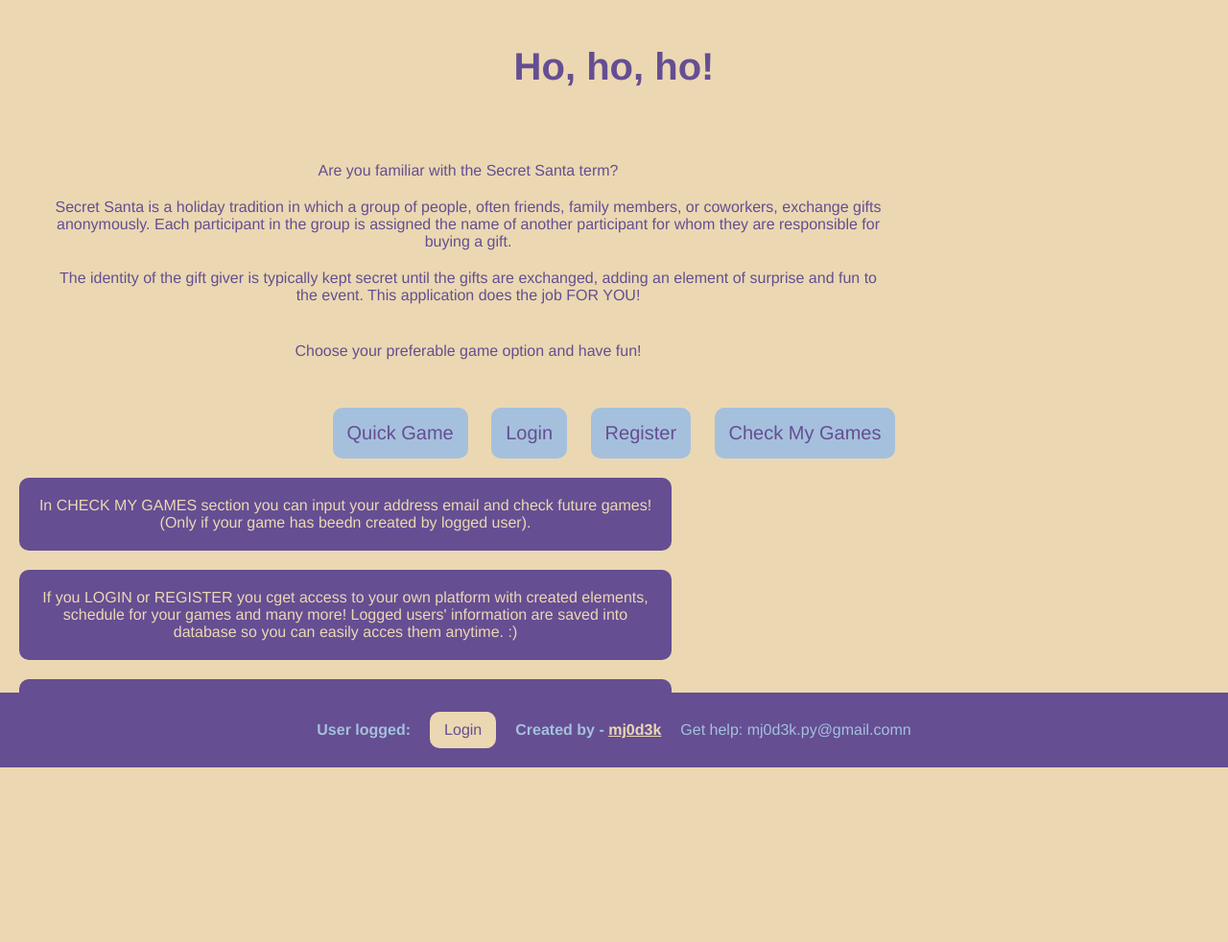
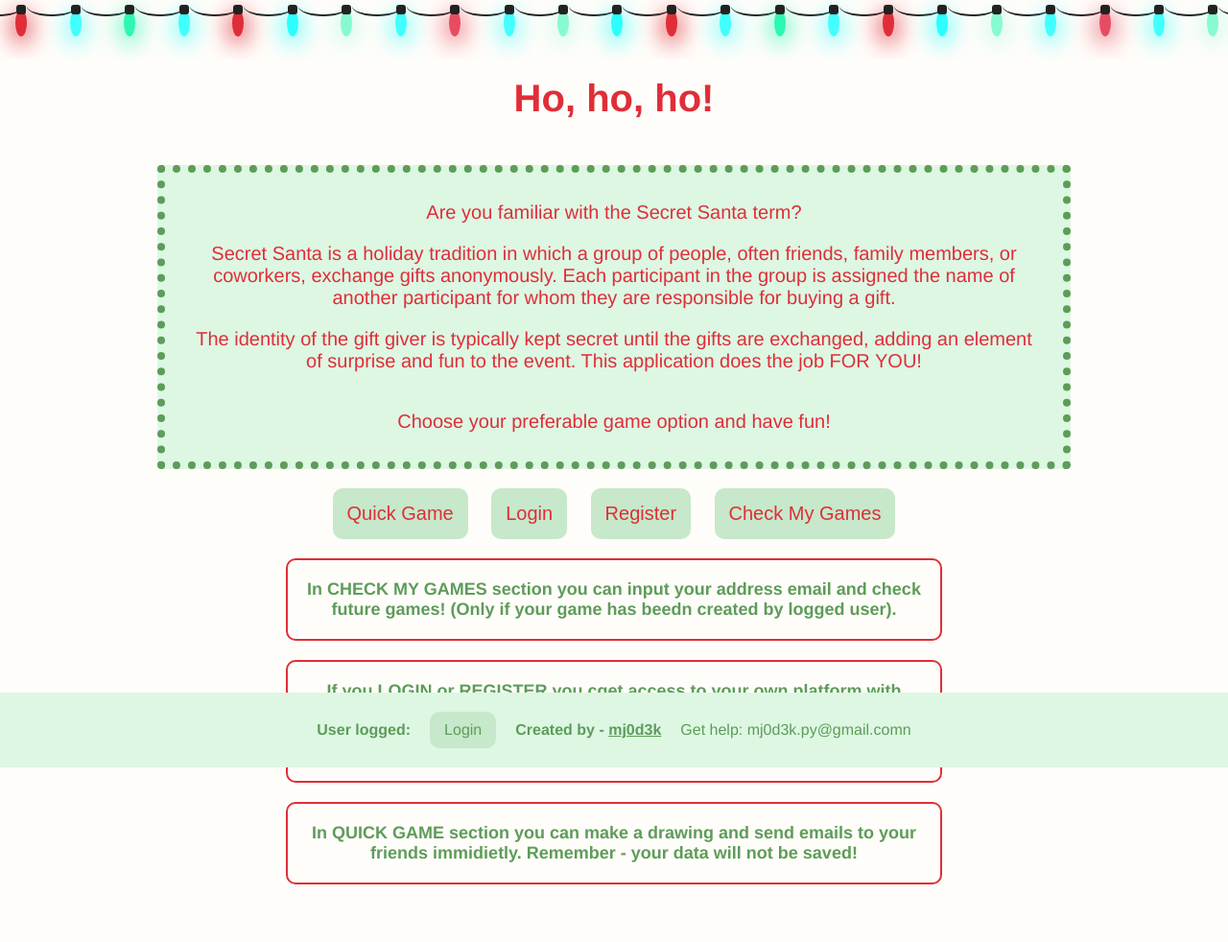
Before and after one commit to mj0d3k/secret_santa_django, a Django app: page / in a window 1280 px wide. Shown: the whole page at 96% size. Before the commit the page ends 800 px from the top, so only its background shows below. Run offline with Django 4.2, Linux system fonts and the light colour scheme.

Commit message:
more tests, xmas lights, new color pallet

```diff
--- a/project_cl/secret_santa/templates/base.html
+++ b/project_cl/secret_santa/templates/base.html
@@ -4,7 +4,7 @@
     <title>Secret Santa</title>
     <style>
         body {
-            background-color: #EBD8B2;
+            background-color: #FFFDFA;
             font-family: 'Helvetica', sans-serif;
             text-align: center;
             margin: 0;
@@ -13,8 +13,8 @@
         }
 
         footer {
-            background-color: #654E92;
-            color: #A5C0DD;
+            background-color: #DDF7E3;
+            color: #5D9C59;
             padding: 20px 0;
             position: fixed;
             bottom: 0;
@@ -28,8 +28,8 @@
         }
 
         a.button {
-            color: #654E92;
-            background-color: #EBD8B2;
+            color: #5D9C59;
+            background-color: #C7E8CA;
             text-decoration: none;
             margin: 0 10px;
             padding: 10px 15px;
@@ -41,6 +41,8 @@
 
         a.button:hover {
             text-decoration: none;
+            color: #FFFDFA;
+            background-color: #DF2E38;
         }
 
         .footer-container {
@@ -50,7 +52,7 @@
         }
 
         a.author-link {
-            color: #EBD8B2;
+            color: #5D9C59;
             font-weight: bold;
         }
 
@@ -59,12 +61,177 @@
         }
 
         .blank-el-for-footer {
-            margin-bottom: 100px;
+            margin-bottom: 60px;
         }
+
+        /* credits: https://codepen.io/tobyj/pen/QjvEex */
+        .lightrope {
+        text-align: center;
+        white-space: nowrap;
+        overflow: hidden;
+        position: absolute;
+        z-index: 1;
+        margin: -70px 0 0 0;
+        padding: 0;
+        pointer-events: none;
+        width: 100%;
+        }
+
+        .lightrope li {
+        position: relative;
+        animation-fill-mode: both;
+        animation-iteration-count: infinite;
+        list-style: none;
+        margin: 0;
+        padding: 0;
+        display: block;
+        width: 12px;
+        height: 28px;
+        border-radius: 50%;
+        margin: 20px;
+        display: inline-block;
+        background: rgba(0, 247, 165, 1);
+        box-shadow: 0px 4.66667px 24px 3px rgba(0, 247, 165, 1);
+        animation-name: flash-1;
+        animation-duration: 2s;
+        }
+
+        .lightrope li:nth-child(2n + 1) {
+        background: rgba(0, 255, 255, 1);
+        box-shadow: 0px 4.66667px 24px 3px rgba(0, 255, 255, 0.5);
+        animation-name: flash-2;
+        animation-duration: 0.4s;
+        }
+
+        .lightrope li:nth-child(4n + 2) {
+        background: rgb(223, 46, 56);
+        box-shadow: 0px 4.66667px 24px 3px rgb(223, 46, 56);
+        animation-name: flash-3;
+        animation-duration: 1.1s;
+        }
+
+        .lightrope li:nth-child(odd) {
+        animation-duration: 1.8s;
+        }
+
+        .lightrope li:nth-child(3n + 1) {
+        animation-duration: 1.4s;
+        }
+
+        .lightrope li:before {
+        content: "";
+        position: absolute;
+        background: #222;
+        width: 10px;
+        height: 9.33333px;
+        border-radius: 3px;
+        top: -4.66667px;
+        left: 1px;
+        }
+
+        .lightrope li:after {
+        content: "";
+        top: -14px;
+        left: 12px;
+        position: absolute;
+        width: 52px;
+        height: 18.66667px;
+        border-bottom: solid #222 2px;
+        border-radius: 50%;
+        }
+
+        .lightrope li:last-child:after {
+        content: none;
+        }
+
+        .lightrope li:first-child {
+        margin-left: -40px;
+        }
+
+        @keyframes flash-1 {
+        0%, 100% {
+            background: rgba(0, 247, 165, 1);
+            box-shadow: 0px 4.66667px 24px 3px rgba(0, 247, 165, 1);
+        }
+        50% {
+            background: rgba(0, 247, 165, 0.4);
+            box-shadow: 0px 4.66667px 24px 3px rgba(0, 247, 165, 0.2);
+        }
+        }
+
+        @keyframes flash-2 {
+        0%, 100% {
+            background: rgba(0, 255, 255, 1);
+            box-shadow: 0px 4.66667px 24px 3px rgba(0, 255, 255, 1);
+        }
+        50% {
+            background: rgba(0, 255, 255, 0.4);
+            box-shadow: 0px 4.66667px 24px 3px rgba(0, 255, 255, 0.2);
+        }
+        }
+
+        @keyframes flash-3 {
+        0%, 100% {
+            background: rgb(223, 46, 56);
+            box-shadow: 0px 4.66667px 24px 3px rgb(223, 46, 56);
+        }
+        50% {
+            background: rgba(247, 0, 148, 0.4);
+            box-shadow: 0px 4.66667px 24px 3px rgba(247, 0, 148, 0.2);
+        }
+        }
+
 
     </style>
 </head>
 <body>
+    {% block lights %}
+    <ul class="lightrope">
+        <li></li>
+        <li></li>
+        <li></li>
+        <li></li>
+        <li></li>
+        <li></li>
+        <li></li>
+        <li></li>
+        <li></li>
+        <li></li>
+        <li></li>
+        <li></li>
+        <li></li>
+        <li></li>
+        <li></li>
+        <li></li>
+        <li></li>
+        <li></li>
+        <li></li>
+        <li></li>
+        <li></li>
+        <li></li>
+        <li></li>
+        <li></li>
+        <li></li>
+        <li></li>
+        <li></li>
+        <li></li>
+        <li></li>
+        <li></li>
+        <li></li>
+        <li></li>
+        <li></li>
+        <li></li>
+        <li></li>
+        <li></li>
+        <li></li>
+        <li></li>
+        <li></li>
+        <li></li>
+        <li></li>
+        <li></li>
+      </ul>
+    <div class="blank-el-for-footer"></div>
+    {% endblock %}
     {% block content %}
     {% endblock %}
     {% block footer %}
--- a/project_cl/secret_santa/templates/index.html
+++ b/project_cl/secret_santa/templates/index.html
@@ -5,18 +5,17 @@
     <title>Secret Santa</title>
     <style>
         body {
-            background-color: #EBD8B2;
+            background-color: #FFFDFA;
             font-family: 'Helvetica', sans-serif;
         }
 
         h1 {
-            color: #654E92;
-            font-family: 'Pixelify Sans', sans-serif;
+            color: #5D9C59;
         }
 
         a button {
-            background-color:#A5C0DD;
-            color: #654E92;
+            background-color:#C7E8CA;
+            color: #DF2E38;
             cursor: pointer;
             font-size: 20px;
             text-decoration: none;
@@ -24,50 +23,56 @@
             padding: 15px 15px;
             border: none;
             border-radius: 10px;
-            font-family: 'Helvetica', sans-serif;
             font-weight: normal;
             display: inline-block;
         }
 
         a button:hover {
-            background-color: #654E92;
-            color: #EBD8B2;
+            background-color: #5D9C59;
+            color: #FFFDFA;
         }
 
         .fancy-text {
-            font-family: 'Helvetica', sans-serif;
             font-size: 40px;
-            color: #654E92;
+            color: #DF2E38;
             padding: 20px;
         }
 
         .info-paragraph {
-            background-color: #654E92;
-            color: #EBD8B2;
+            background-color: #FFFDFA;
+            border-style: solid;
+            border-width: 2px;
+            color: #5D9C59;
+            border-color: #DF2E38;
+            font-size: 18px;
             border-radius: 10px;
             padding: 20px;
-            margin: 20px;
+            margin: 20px auto;
             width: 50%;
-            font-family: 'Helvetica', sans-serif;
+            text-align: center;
+            font-weight: bold;
+        }
+
+        .info {
+            background-color: #DDF7E3;
+            color: #DF2E38;
+            border-radius: 4px;
+            border-style: dotted;
+            border-width: 8px;
+            border-color: #5D9C59;
+            font-size: 20px;
+            padding: 20px;
+            margin: 20px auto;
+            width: 70%;
             text-align: center;
         }
 
-        .info {
-            background-color: #EBD8B2;
-            color: #654E92;
-            border-radius: 10px;
-            border-color: #654E92;
-            padding: 20px;
-            margin: 20px;
-            width: 70%;
-            font-family: 'Helvetica', sans-serif;
-            text-align: center;
-        }
 
     </style>
 </head>
 </head>
 <body>
+
     <h1 class="fancy-text">Ho, ho, ho!</h1>
     <div class="info">
         <p>Are you familiar with the Secret Santa term?</p>
--- a/project_cl/secret_santa/views.py
+++ b/project_cl/secret_santa/views.py
@@ -547,7 +547,6 @@ def success_view(request):
 # MUST DO:
 # tests for Event and Player + tests clean up and docu
 # python anywhere BUT POSTGRES IS NOT AVALIABLE IN FREE OPTION?? -> FIND ANOTHER SOLUTION
-# front end finish - maybe diff color and font
 
 
 # MUST BUT NOT FIRST PRIO:
```
Also changed, not shown: project_cl/secret_santa/templates/logged_user.html (+31 -26 lines), project_cl/secret_santa/templates/quick_game.html (+14 -13 lines), project_cl/secret_santa/tests/test_views.py (+124 -0 lines).
